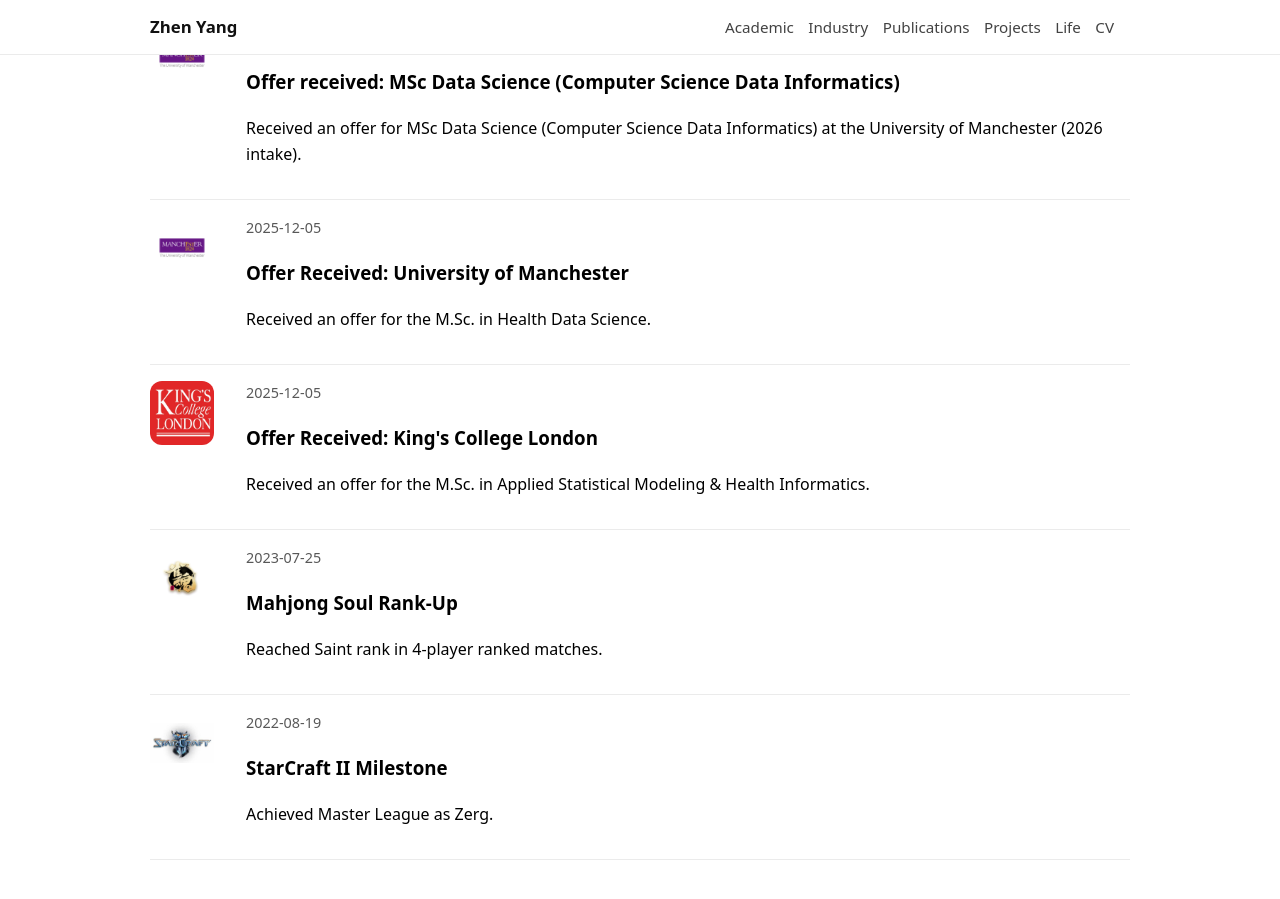
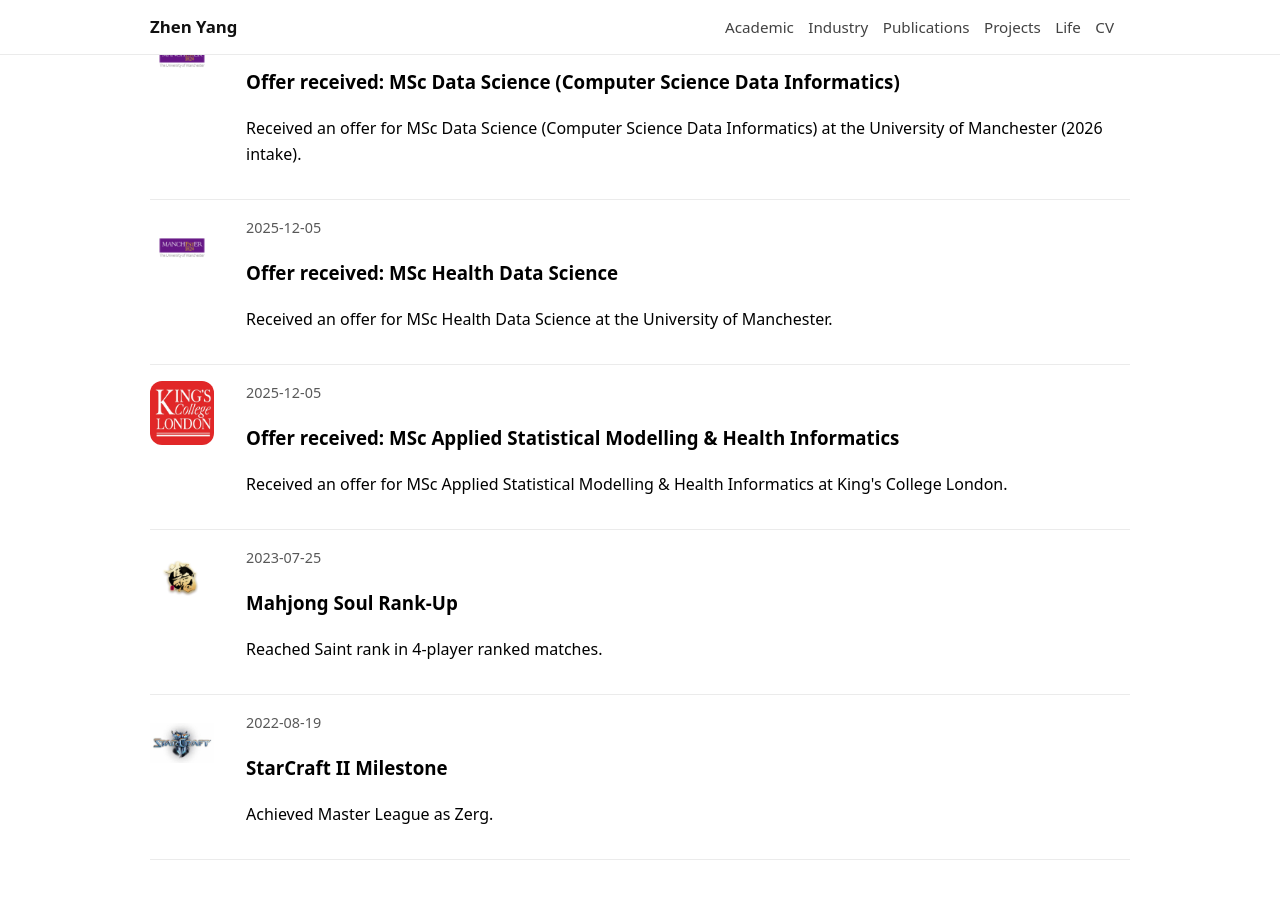
Before and after one commit to xi-xiaoran/xi-xiaoran.github.io, a Jekyll site: the page built from index.md, in a window 1280 px wide and 900 px high, scrolled down 3705 px. Built offline with Jekyll 4.4.1, drawn with Linux system fonts in a browser that asks for light colours; comment, search, counter and statistics services are not loaded.

Commit message:
Unify offer entries format in life updates

```diff
--- a/_data/home_life.yml
+++ b/_data/home_life.yml
@@ -5,14 +5,14 @@ items:
     summary: "Received an offer for MSc Data Science (Computer Science Data Informatics) at the University of Manchester (2026 intake)."
 
   - date: "2025-12-05"
-    title: "Offer Received: University of Manchester"
+    title: "Offer received: MSc Health Data Science"
     logo: "/images/logos/manchester.jpg"
-    summary: "Received an offer for the M.Sc. in Health Data Science."
+    summary: "Received an offer for MSc Health Data Science at the University of Manchester."
 
   - date: "2025-12-05"
-    title: "Offer Received: King's College London"
+    title: "Offer received: MSc Applied Statistical Modelling & Health Informatics"
     logo: "/images/logos/KCL.jpg"
-    summary: "Received an offer for the M.Sc. in Applied Statistical Modeling & Health Informatics."
+    summary: "Received an offer for MSc Applied Statistical Modelling & Health Informatics at King's College London."
 
   - date: "2023-07-25"
     title: "Mahjong Soul Rank-Up"
```
